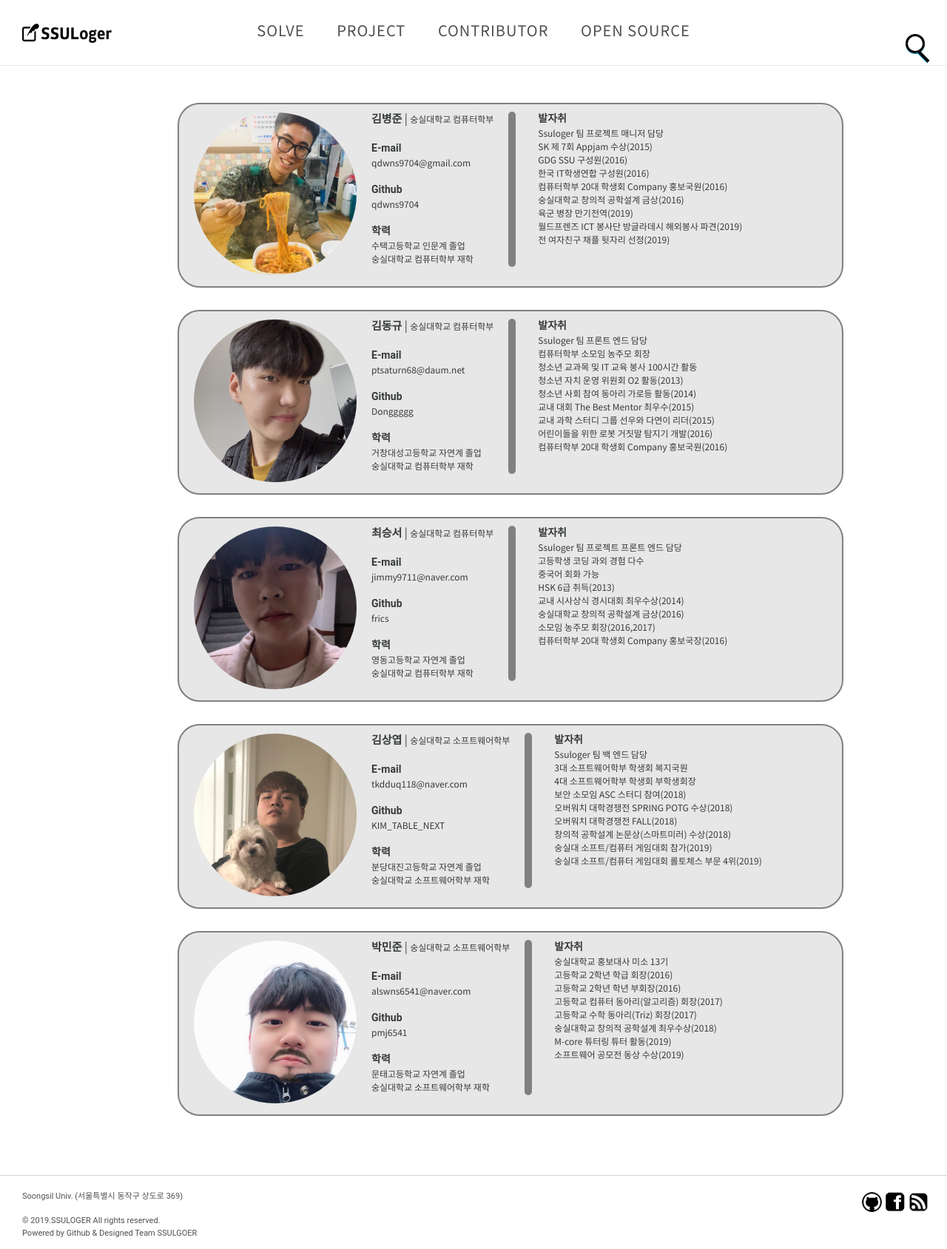
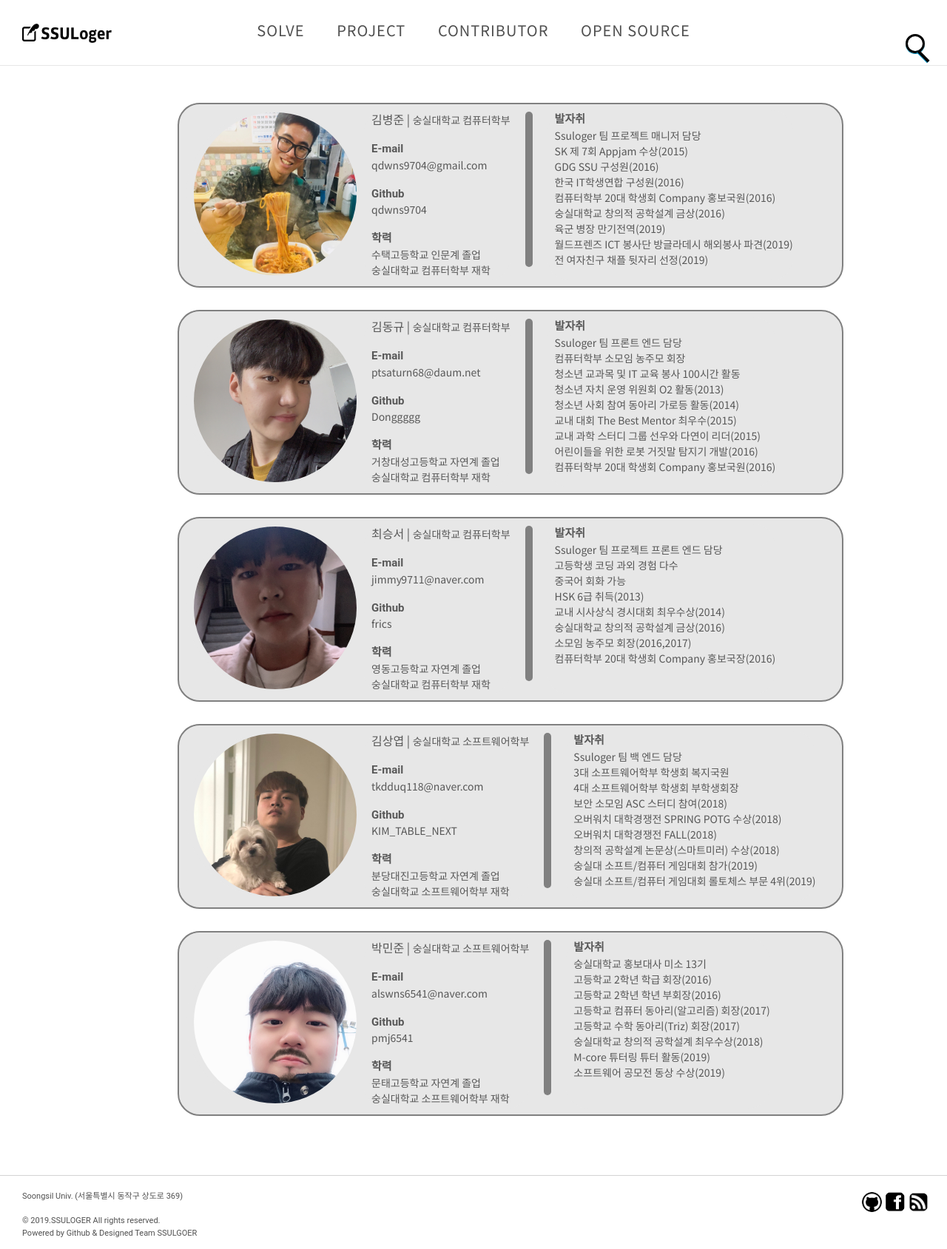
Before and after one commit to qdwns9704/SSULoger, a Jekyll site: the page built from contributor.html, in a window 1280 px wide. Shown: the whole page at 74% size. Built offline with Jekyll 4.4.1, drawn with Linux system fonts in a browser that asks for light colours.

Commit message:
Modify some details in contributor & open source menu

```diff
--- a/_layouts/page.html
+++ b/_layouts/page.html
@@ -1,8 +1,8 @@
 ---
 layout: default
 ---
-<div id="content" class="container>
-    <div id="post-content" class="post page" role="main">
+<div id="content" class="container">
+    <!--<div id="post-content" class="post page" role="main"> -->
         {{ content }}
-    </div>
+  <!--  </div> -->
 </div>
--- a/assets/css/screen.css
+++ b/assets/css/screen.css
@@ -61,11 +61,11 @@ h1 a, h2 a, h3 a, h4 a, h5 a, h6 a {
 }
 
 .container {
-  max-width: 940px;
+  /*max-width: 940px;
   margin-left: auto;
   margin-right: auto;
   padding-right: 5px;
-  padding-left: 5px;
+  padding-left: 5px;*/
 }
 
 .sr-only {
@@ -953,14 +953,17 @@ body.page-template {}
 
 .title {
   font-family: 'Noto Sans KR', sans-serif;
+  font-weight: 500;
+  font-size: 14px;
+  color: #585858;
 }
 
 .title.big {
-  font-size: 15px;
+  font-size: 16px;
 }
 
 .title.small {
-  font-size: 14px;
+  font-size: 15px;
 }
 
 .content-container {
@@ -986,7 +989,7 @@ body.page-template {}
   -khtml-border-radius: 30px;
   -webkit-border-radius: 30px;
   border: 2px solid grey;
-  background-color: #E7E7E7;
+  background-color: #e7e7e7;
 }
 
 .introduce_box.image {
@@ -999,7 +1002,6 @@ body.page-template {}
 }
 
 .introduce_box.profile {
-  font-family: 'Noto Sans KR', sans-serif;
   width: auto;
   height: 230px;
   margin-top: 8px;
@@ -1029,7 +1031,7 @@ body.page-template {}
 
 /* 오픈소스 */
 .window_cont.open {
-  height: 700px;
+  height: 800px;
 }
 
 .open_title {
@@ -1043,13 +1045,13 @@ body.page-template {}
   padding-left: 10px;
   font-size: 60px;
   font-weight: 470;
-  color: grey;
+  color: white;
   border-radius: 30px;
   -moz-border-radius: 30px;
   -khtml-border-radius: 30px;
   -webkit-border-radius: 30px;
   border: 3px solid grey;
-  background-color: rgba(231, 231, 231, 0.5);
+  background-color: #aeaeb8;
 }
 
 .image-container {
@@ -1058,13 +1060,13 @@ body.page-template {}
   margin-left: -625px;
   box-sizing: content-box;
   width: 1250px;
-  height: 700px;
+  height: 800px;
 }
 
 .opensource_image {
   width: 384px;
   height: 216px;
-  margin-top: 242px;
+  margin-top: 280px;
   margin-right: 30px;
   border-radius: 50%;
   float: left;
--- a/contributor.html
+++ b/contributor.html
@@ -17,7 +17,7 @@ tags: [contributor]
       </div>
 
       <div class="introduce_box profile">
-        <p class="title"><span class="title big"><strong>김병준</strong> | </span>
+        <p class="title"><span class="title big">김병준 | </span>
           숭실대학교 컴퓨터학부 <br></p>
         <div class="title small"> <strong>E-mail</strong></div>
         <p class="title">qdwns9704@gmail.com<br></p>
@@ -32,6 +32,7 @@ tags: [contributor]
 
       <div class="introduce_box content">
         <div class="title small"> <strong>발자취</strong></div>
+        <p class="title">
           Ssuloger 팀 프로젝트 매니저 담당 <br>
           SK 제 7회 Appjam 수상(2015) <br>
           GDG SSU 구성원(2016) <br>
@@ -52,7 +53,7 @@ tags: [contributor]
       </div>
 
       <div class="introduce_box profile">
-        <p class="title"><span class="title big"><strong>김동규</strong> | </span>
+        <p class="title"><span class="title big">김동규 | </span>
           숭실대학교 컴퓨터학부 <br></p>
         <div class="title small"> <strong>E-mail</strong></div>
         <p class="title">ptsaturn68@daum.net<br></p>
@@ -67,6 +68,7 @@ tags: [contributor]
 
       <div class="introduce_box content">
         <div class="title small"> <strong>발자취</strong></div>
+        <p class="title">
           Ssuloger 팀 프론트 엔드 담당 <br>
           컴퓨터학부 소모임 농주모 회장<br>
           청소년 교과목 및 IT 교육 봉사 100시간 활동 <br>
@@ -87,7 +89,7 @@ tags: [contributor]
       </div>
 
       <div class="introduce_box profile">
-        <p class="title"><span class="title big"><strong>최승서</strong> | </span>
+        <p class="title"><span class="title big">최승서 | </span>
           숭실대학교 컴퓨터학부 <br></p>
         <div class="title small"> <strong>E-mail</strong></div>
         <p class="title">jimmy9711@naver.com<br></p>
@@ -102,6 +104,7 @@ tags: [contributor]
 
       <div class="introduce_box content">
         <div class="title small"> <strong>발자취</strong></div>
+        <p class="title">
           Ssuloger 팀 프로젝트 프론트 엔드 담당 <br>
           고등학생 코딩 과외 경험 다수<br>
           중국어 회화 가능 <br>
@@ -121,7 +124,7 @@ tags: [contributor]
       </div>
 
       <div class="introduce_box profile">
-        <p class="title"><span class="title big"><strong>김상엽</strong> | </span>
+        <p class="title"><span class="title big">김상엽 | </span>
           숭실대학교 소프트웨어학부 <br></p>
         <div class="title small"> <strong>E-mail</strong></div>
         <p class="title">tkdduq118@naver.com<br></p>
@@ -136,6 +139,7 @@ tags: [contributor]
 
       <div class="introduce_box content">
         <div class="title small"> <strong>발자취</strong></div>
+        <p class="title">
           Ssuloger 팀 백 엔드 담당 <br>
           3대 소프트웨어학부 학생회 복지국원 <br>
           4대 소프트웨어학부 학생회 부학생회장<br>
@@ -156,7 +160,7 @@ tags: [contributor]
       </div>
 
       <div class="introduce_box profile">
-        <p class="title"><span class="title big"><strong>박민준</strong> | </span>
+        <p class="title"><span class="title big">박민준 | </span>
           숭실대학교 소프트웨어학부 <br></p>
         <div class="title small"> <strong>E-mail</strong></div>
         <p class="title">alswns6541@naver.com<br></p>
@@ -171,6 +175,7 @@ tags: [contributor]
 
       <div class="introduce_box content">
         <div class="title small"> <strong>발자취</strong></div>
+        <p class="title">
           숭실대학교 홍보대사 미소 13기<br>
           고등학교 2학년 학급 회장(2016) <br>
           고등학교 2학년 학년 부회장(2016)<br>
```
Also changed, not shown: assets/images/githubpages.png, assets/images/hugo.png. Lines whose indentation alone changed are shown as unchanged.
